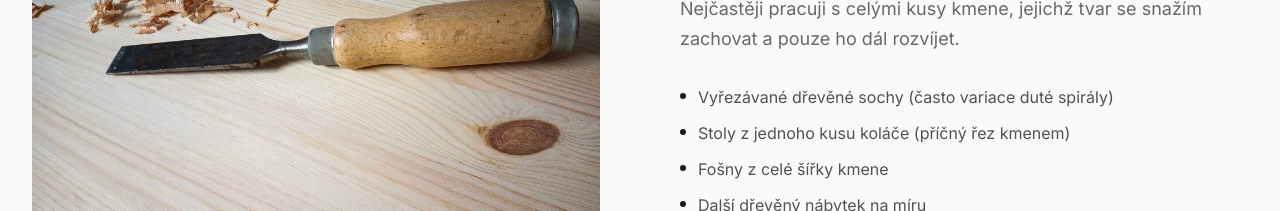
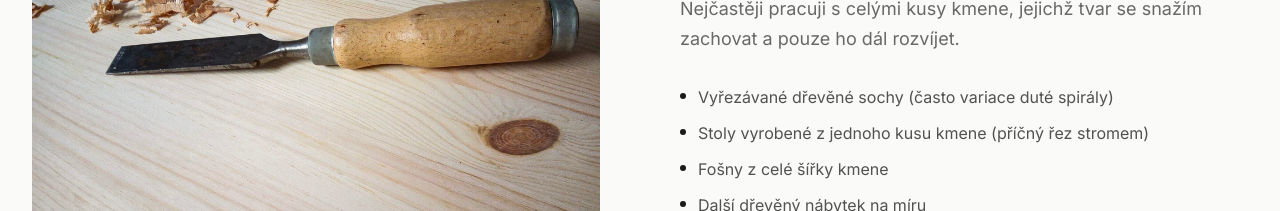
Before and after one commit to martinvosatka/grainform, a Next.js app: page / in a window 1280 px wide. Shown: the part 2520-2731 px from the top of the page. Built offline with nearby package versions, Linux system fonts and the light colour scheme; a web font is replaced by a local one.

Commit message:
Update wood work service description for slab tables

```diff
--- a/components/WoodWork.tsx
+++ b/components/WoodWork.tsx
@@ -2,7 +2,7 @@ import Image from 'next/image'
 
 const services = [
   'Vyřezávané dřevěné sochy (často variace duté spirály)',
-  'Stoly z jednoho kusu koláče (příčný řez kmenem)',
+  'Stoly vyrobené z jednoho kusu kmene (příčný řez stromem)',
   'Fošny z celé šířky kmene',
   'Další dřevěný nábytek na míru',
   'Další dřevěné výrobky na zakázku',
```
